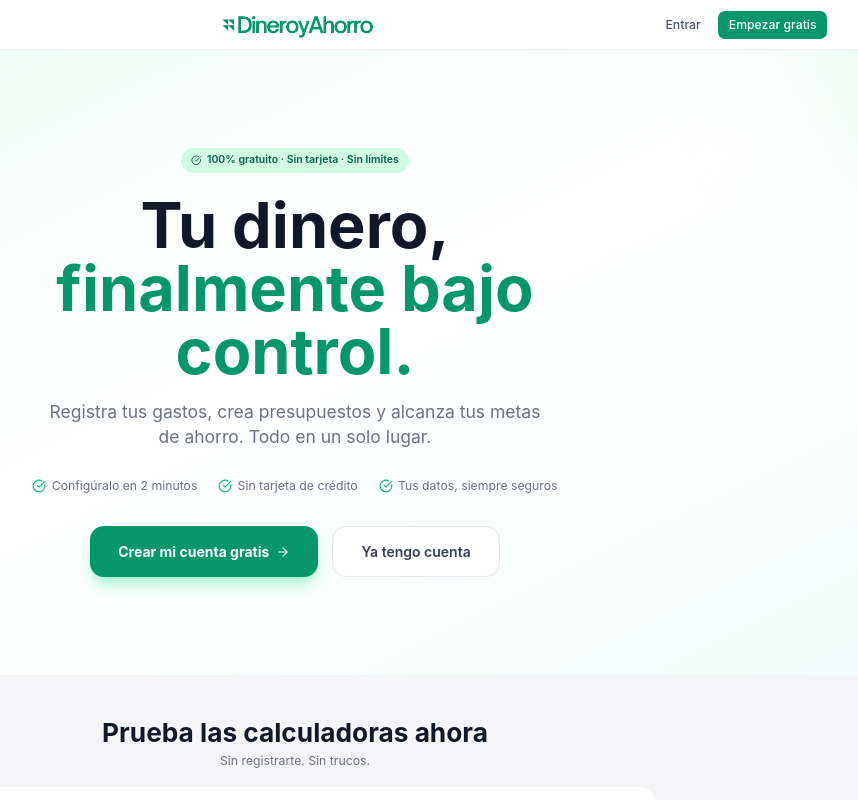
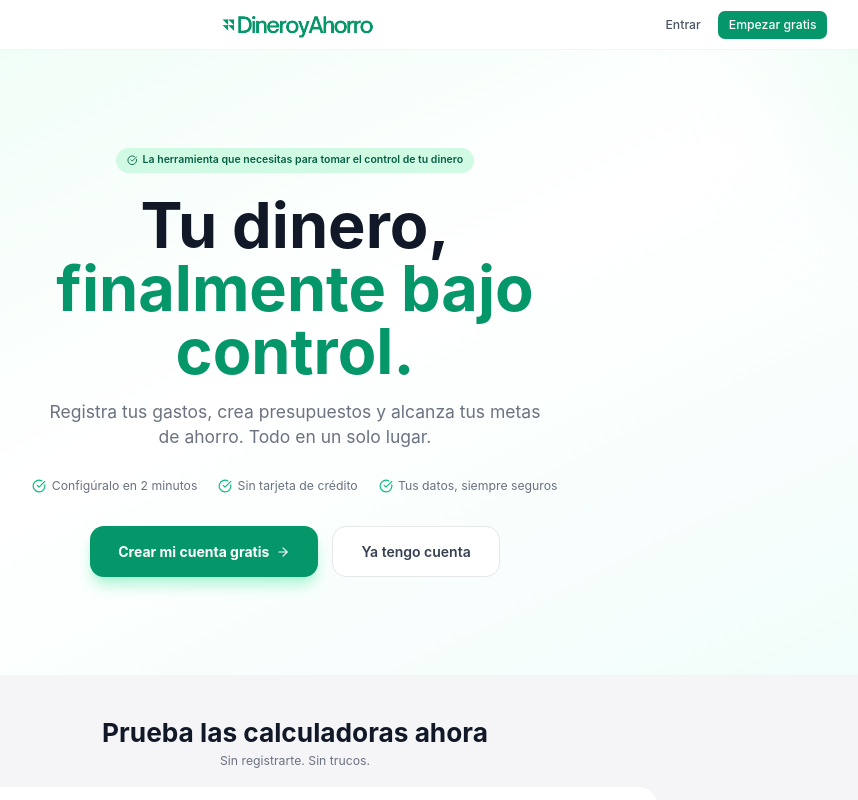
Before and after one commit to josemartoscv-pixel/quantix, a Next.js app: page / in a window 1280 px wide. Shown: the top 800 px of the page, without its empty margins (345-1203 px from the left). Built offline with nearby package versions, Linux system fonts and the light colour scheme; no server answers.

Commit message:
Update hero badge copy

```diff
--- a/src/app/page.tsx
+++ b/src/app/page.tsx
@@ -88,7 +88,7 @@ export default async function LandingPage() {
             {/* Badge */}
             <div className="inline-flex items-center gap-1.5 bg-emerald-100 text-emerald-800 text-xs font-semibold px-3 py-1.5 rounded-full mb-6">
               <CheckCircle className="w-3 h-3" />
-              100% gratuito · Sin tarjeta · Sin límites
+              La herramienta que necesitas para tomar el control de tu dinero
             </div>
 
             {/* Headline */}
```
